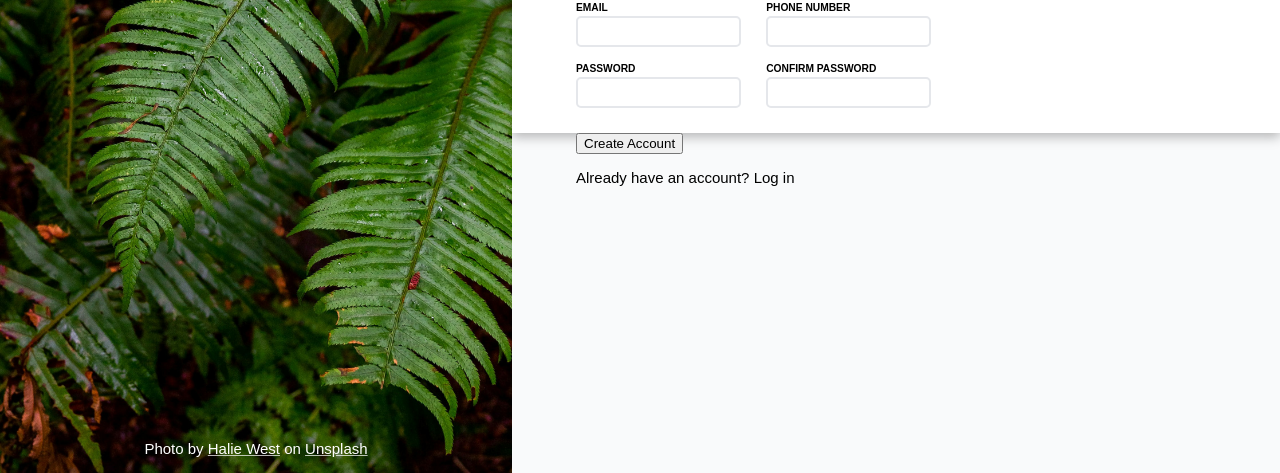
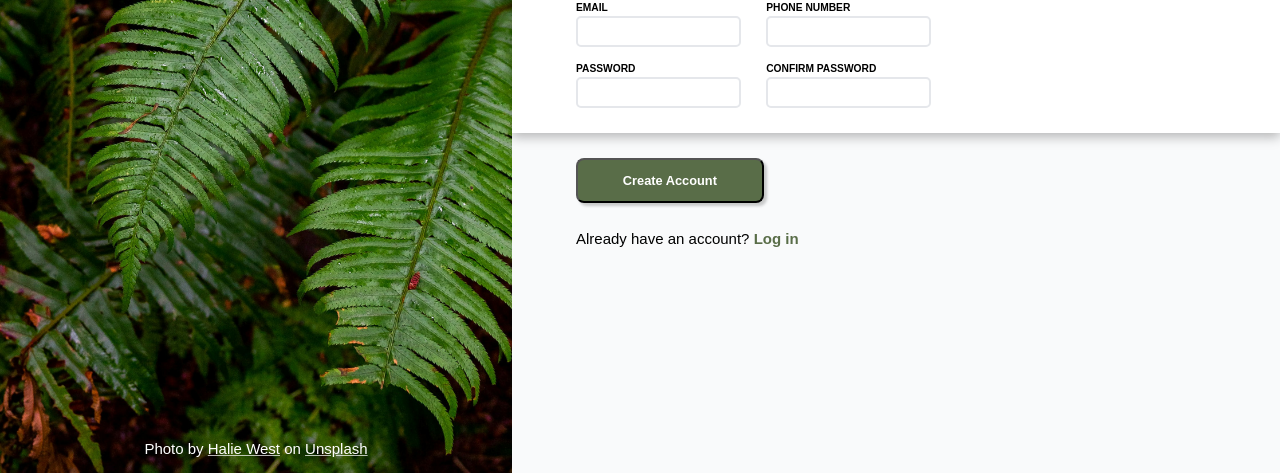
Before and after one commit to popsicleDeck/sign-up-form, a plain HTML site: page index.html in a window 1280 px wide. Shown: the part 327-800 px from the top of the page. Drawn offline with Linux system fonts and the light colour scheme.

Commit message:
add styling to the confirm sect

```diff
--- a/style.css
+++ b/style.css
@@ -122,4 +122,19 @@ input:focus {
 }
 
 button {
+  margin-top: 25px;
+  padding: min(1vw, 18px) min(3.5vw, 60px);
+  font-size: min(1vw, 20px);
+  font-weight: 700;
+  background-color: #596d48;
+  color: white;
+  border-radius: 8px;
+  box-shadow: 3px 3px 3px 0px rgba(0, 0, 0, 0.2);
 }
+.login {
+  margin-top: 27px;
+}
+.login span {
+  font-weight: 700;
+  color: #596d48;
+}
```
